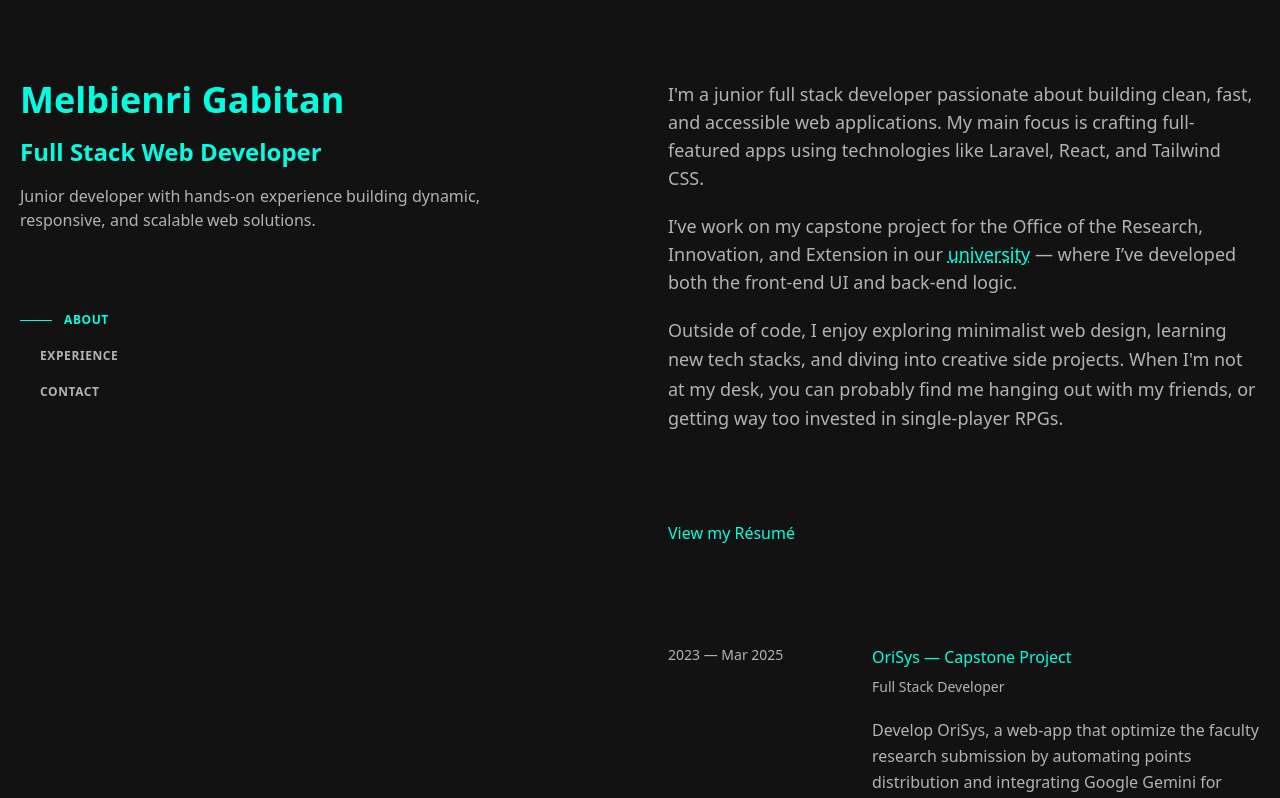
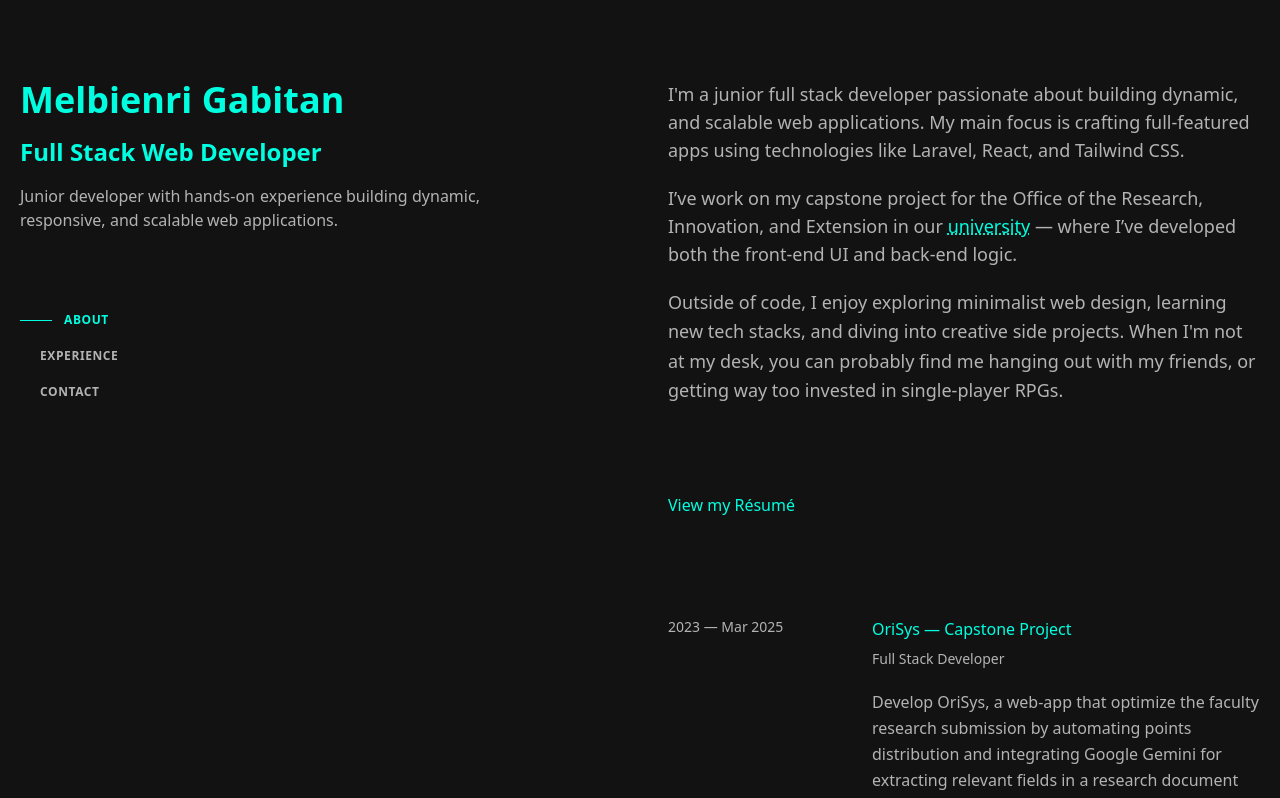
Before and after one commit to Prohayas/Portfolio-V1, a Next.js app: page / in a window 1280 px wide. Shown: the top 798 px of the page. Built offline with nearby package versions, Linux system fonts and the light colour scheme; some icons are missing.

Commit message:
update about me page

```diff
--- a/app/(layout)/about.tsx
+++ b/app/(layout)/about.tsx
@@ -13,8 +13,8 @@ const About = () => {
       <FadeContent>
         <p className="text-text-brown text-lg font-light eading-relaxed">
           I&#39;m a <strong>junior</strong> full stack developer passionate
-          about building clean, fast, and accessible web applications. My main
-          focus is crafting full-featured apps using technologies like{" "}
+          about building dynamic, and scalable web applications. My main focus
+          is crafting full-featured apps using technologies like{" "}
           <strong>Laravel, React, and Tailwind CSS</strong>.
         </p>
         <p className="text-text-brown text-lg font-light eading-relaxed mt-5">
--- a/app/(layout)/homepage.tsx
+++ b/app/(layout)/homepage.tsx
@@ -28,7 +28,7 @@ const Homepage = () => {
 
       <BlurText
         animateBy="words"
-        text="Junior developer with hands-on experience building dynamic, responsive, and scalable web solutions."
+        text="Junior developer with hands-on experience building dynamic, responsive, and scalable web applications."
         direction="bottom"
         delay={150}
         className="text-text-brown"
```
